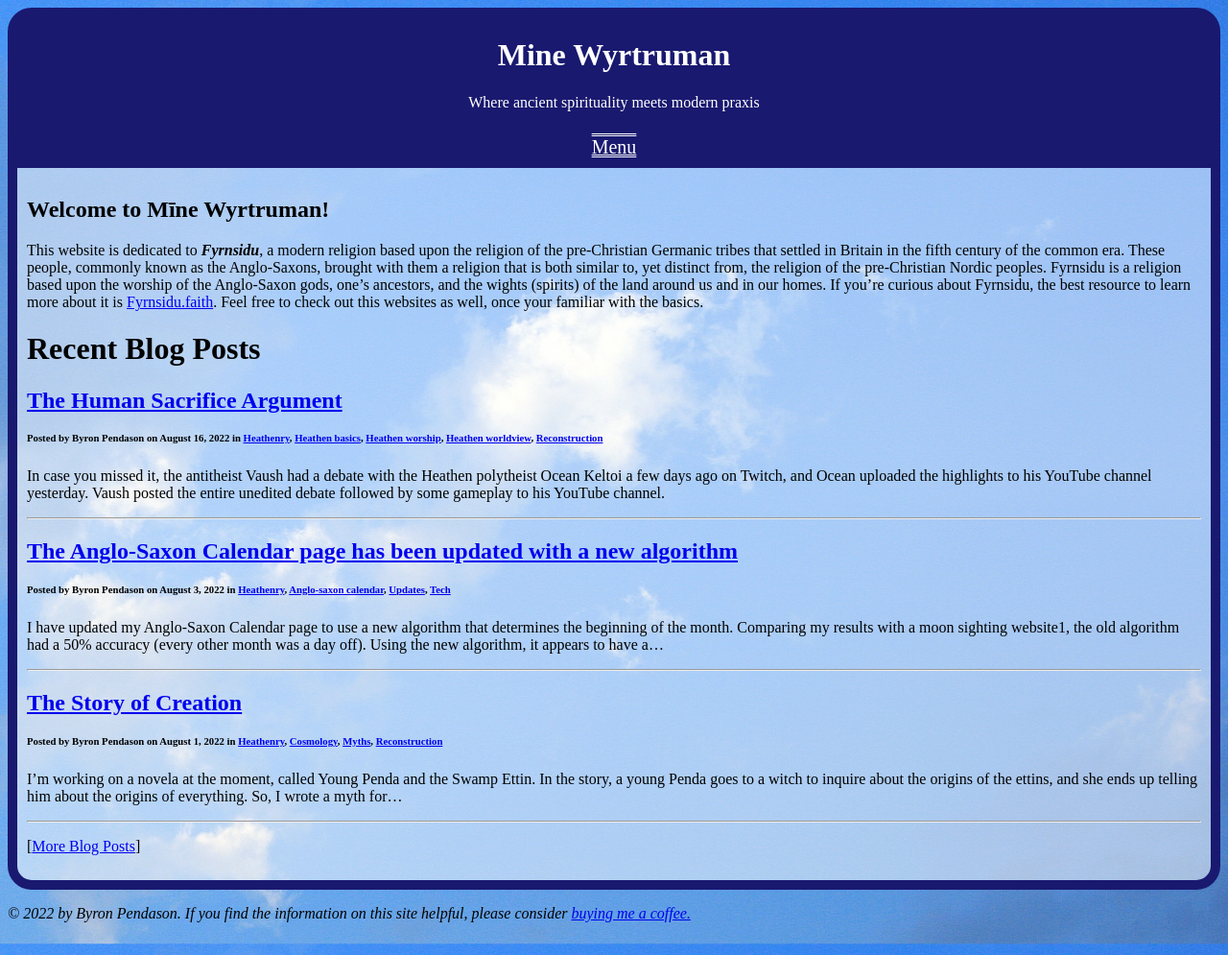
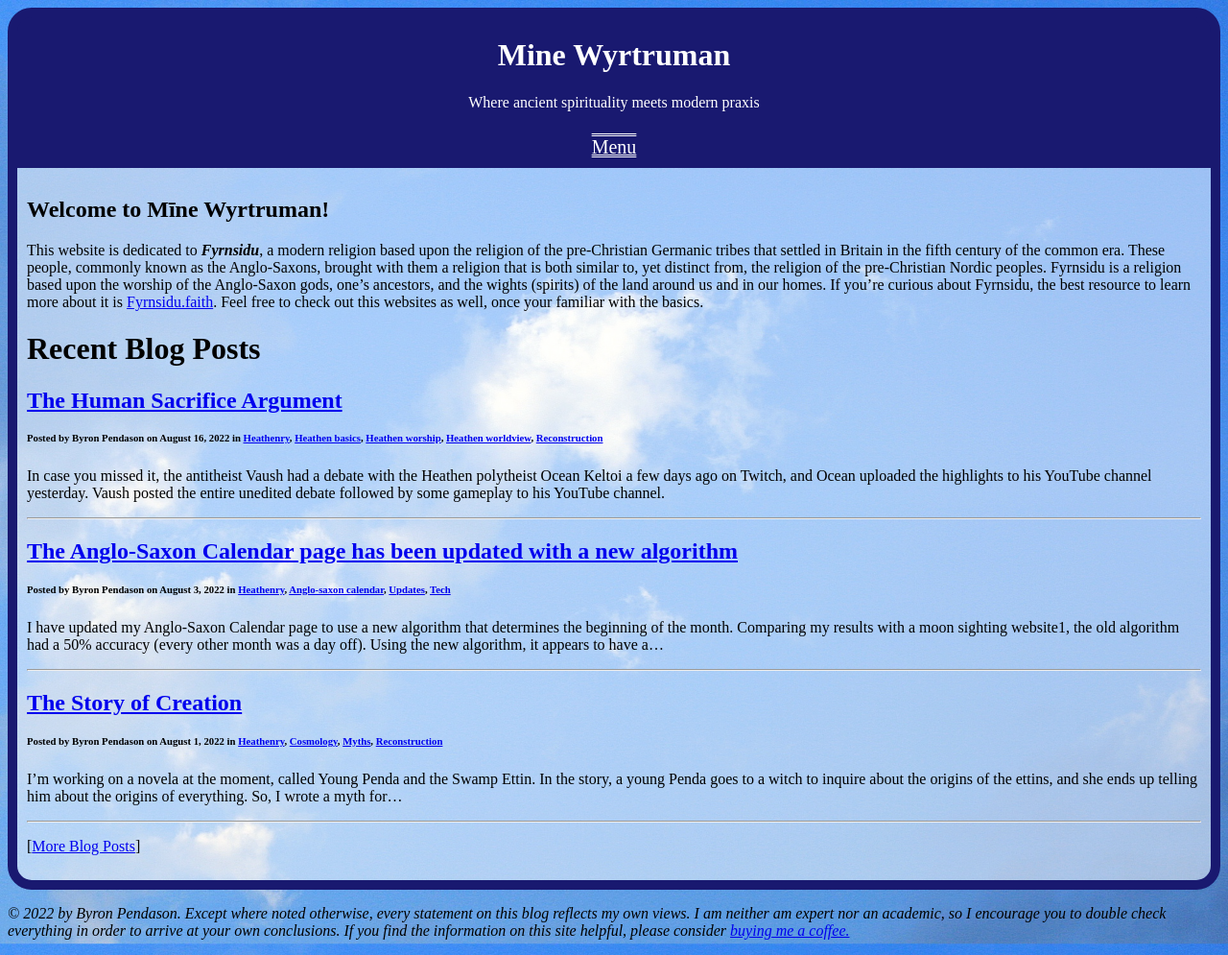
Before and after one commit to byronpendason/byronpendason.github.io, a Jekyll site: the page built from index.md, in a window 1280 px wide. Shown: the whole page at 96% size. Built offline with Jekyll 4.4.1, drawn with Linux system fonts in a browser that asks for light colours; our own code applies the rules of GitHub Pages for plain Markdown files; comment, search, counter and statistics services are not loaded.

Commit message:
Update _config.yml

```diff
--- a/_config.yml
+++ b/_config.yml
@@ -20,7 +20,7 @@
 
 title: Mine Wyrtruman
 byline: Where ancient spirituality meets modern praxis
-footer: © 2022 by Byron Pendason. If you find the information on this site helpful, please consider <a href="https://ko-fi.com/ByronTheFyrnsidere">buying me a coffee.</a>
+footer: © 2022 by Byron Pendason. Except where noted otherwise, every statement on this blog reflects my own views. I am neither am expert nor an academic, so I encourage you to double check everything in order to arrive at your own conclusions. If you find the information on this site helpful, please consider <a href="https://ko-fi.com/ByronTheFyrnsidere">buying me a coffee.</a>
 email: byronpendason@minewyrtruman.com
 description: Mine Wyrtruman explores the roots of Fyrnsidu in order to discover how to apply them to modern spirituality.
 baseurl: "/" # the subpath of your site, e.g. /blog
```
